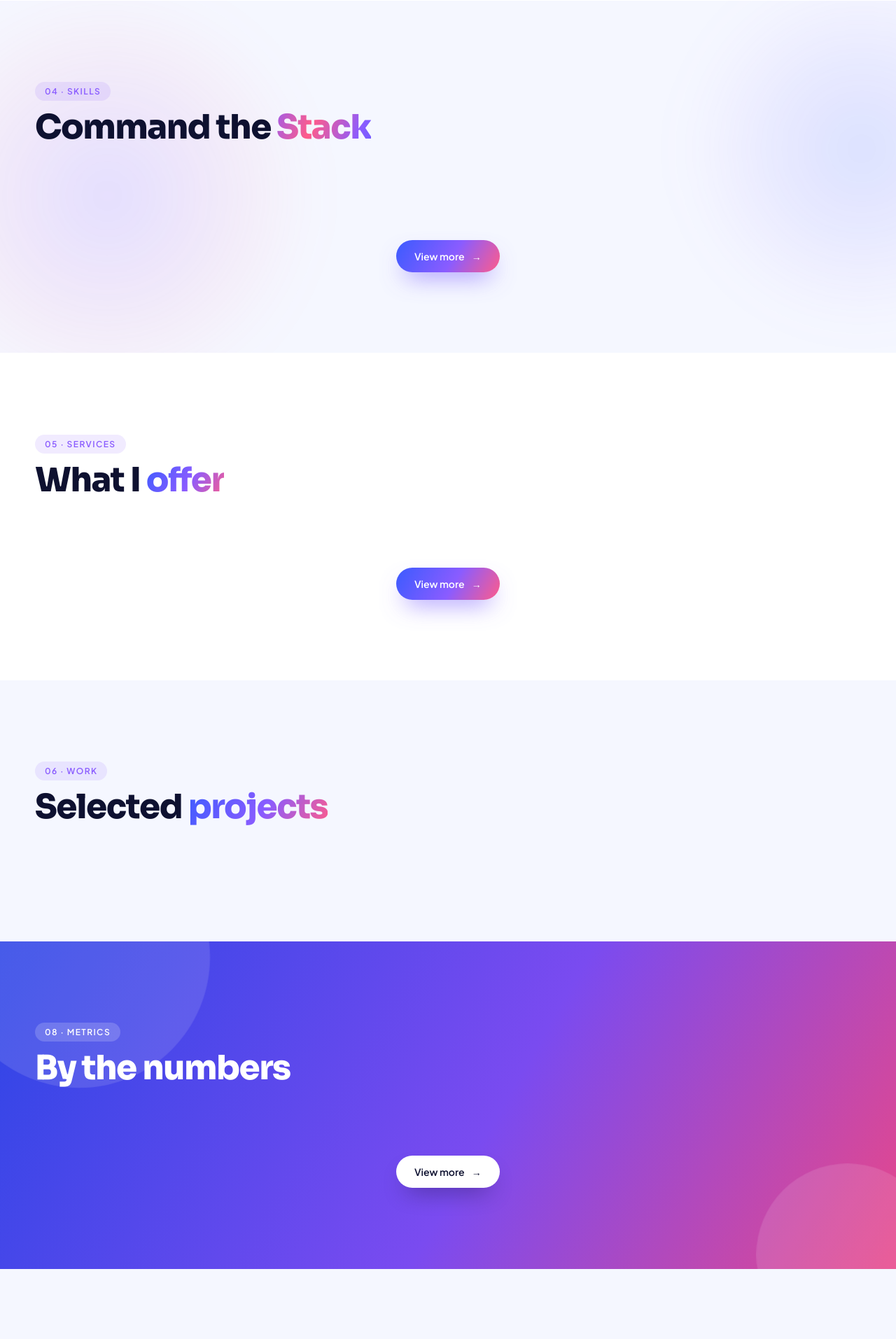
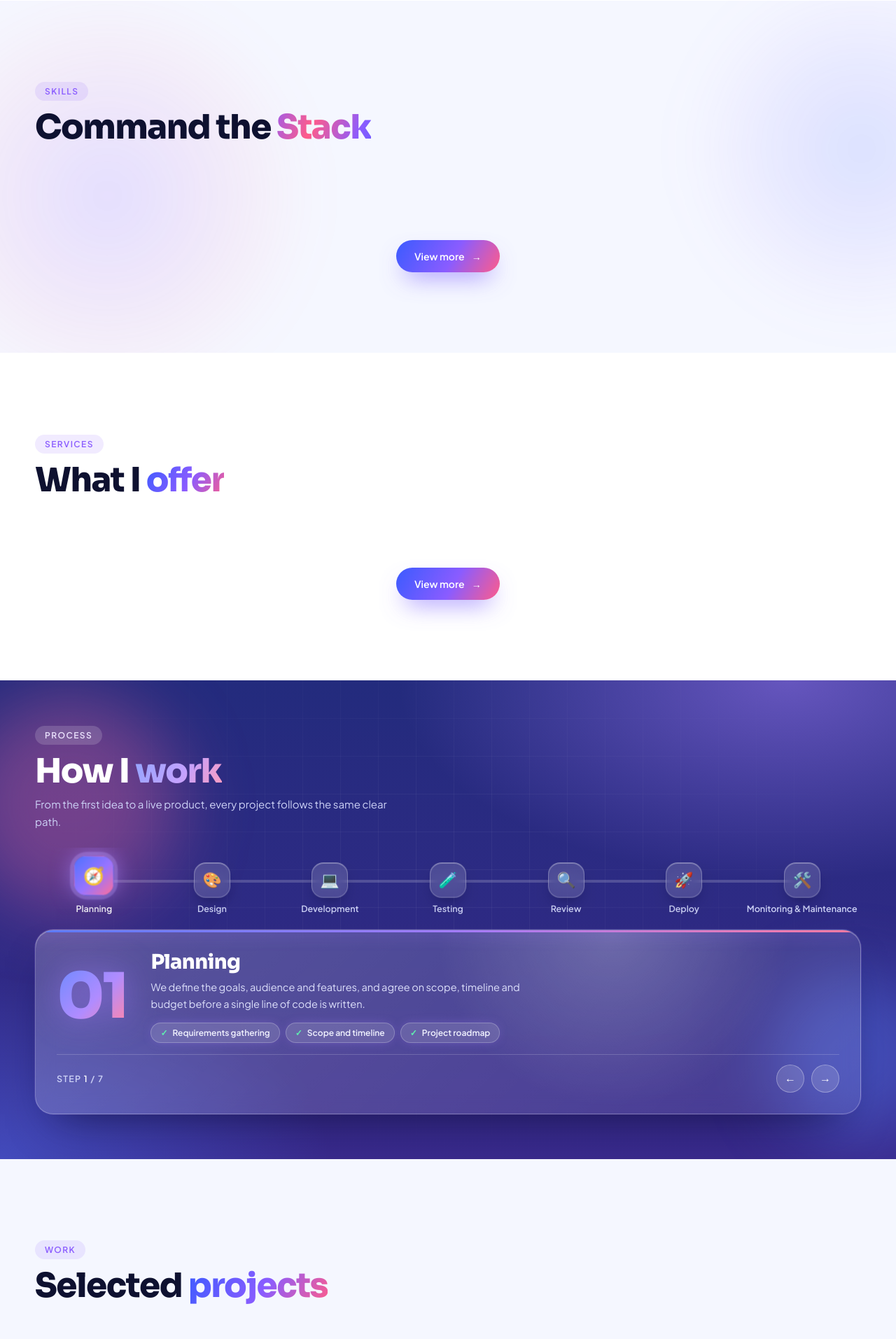
Before and after one commit to musfira100-dev/portfolio, a Django app: template portfolio/templates/portfolio/index.html in a window 1280 px wide. Shown: the part 1944-3857 px from the top of the page at 70% size. Run offline with Django 5.2, Linux system fonts and the light colour scheme; the template is opened without the code that fills it: values that come from a table or form of the project are taken from there, others are empty; data comes from the database, SQL or seed files in the repository.

Commit message:
Compact lighter process section

```diff
--- /dev/null
+++ b/portfolio/templates/portfolio/_process.html
@@ -0,0 +1,164 @@
+{# Process section: admin > Process steps se edit hota hai #}
+{% if process_steps %}
+<style>
+.pr{--pr-n:{{ process_steps|length }};position:relative;overflow:hidden;color:#eef0ff;background:radial-gradient(900px 460px at 88% 0,rgba(168,128,255,.50),transparent 62%),radial-gradient(760px 420px at 0 100%,rgba(80,120,255,.42),transparent 62%),linear-gradient(180deg,#232b7d,#392a8c)}
+.pr::before{content:"";position:absolute;inset:0;pointer-events:none;background-image:linear-gradient(rgba(255,255,255,.06) 1px,transparent 1px),linear-gradient(90deg,rgba(255,255,255,.06) 1px,transparent 1px);background-size:54px 54px;-webkit-mask-image:radial-gradient(ellipse at 50% 40%,#000,transparent 72%);mask-image:radial-gradient(ellipse at 50% 40%,#000,transparent 72%)}
+.pr-orb{position:absolute;border-radius:50%;pointer-events:none;filter:blur(46px);animation:prFloat 14s ease-in-out infinite}
+.pr-orb.a{width:280px;height:280px;left:-80px;top:10%;background:rgba(255,110,160,.34)}
+.pr-orb.b{width:240px;height:240px;right:-60px;bottom:4%;background:rgba(90,130,255,.40);animation-delay:-7s}
+@keyframes prFloat{50%{transform:translate(40px,-34px) scale(1.12)}}
+.pr .c{position:relative;z-index:1}
+.pr.s{padding:clamp(40px,5vw,64px) 0}
+.pr .sh{margin-bottom:clamp(14px,2vw,24px)}
+.pr .title{color:#fff}
+.pr .title .g{background:linear-gradient(120deg,#8fa6ff,#c3a2ff 55%,#ff9cbc);-webkit-background-clip:text;background-clip:text;-webkit-text-fill-color:transparent}
+.pr .eyebrow{background:rgba(255,255,255,.16);color:#ece4ff}
+.pr-lede{max-width:520px;margin-top:8px;color:#cdd2f6}
+
+.pr-rail{position:relative;overflow-x:auto;overflow-y:hidden;padding:20px 0 2px;scrollbar-width:none}
+.pr-rail::-webkit-scrollbar{display:none}
+.pr-rail-in{position:relative;display:flex;min-width:max(100%,calc(var(--pr-n) * 92px))}
+.pr-line{position:absolute;top:26px;left:calc(50% / var(--pr-n));right:calc(50% / var(--pr-n));height:4px;border-radius:4px;background:rgba(255,255,255,.18)}
+.pr-fill{display:block;height:100%;width:0;border-radius:4px;background:linear-gradient(90deg,#5b7bff,#a07bff,#ff7aa0);box-shadow:0 0 18px rgba(168,128,255,.9);transition:width .7s cubic-bezier(.16,1,.3,1)}
+.pr-node{position:relative;flex:1;min-width:0;display:flex;flex-direction:column;align-items:center;gap:8px;padding:0 4px;border:0;background:none;cursor:pointer;color:#cdd2f6;font:600 12.5px/1.25 var(--body);text-align:center;transition:color .3s}
+.pr-ico{position:relative;width:52px;height:52px;border-radius:17px;display:grid;place-items:center;font-size:22px;font-style:normal;background:rgba(255,255,255,.14);border:1px solid rgba(255,255,255,.28);backdrop-filter:blur(10px);-webkit-backdrop-filter:blur(10px);box-shadow:0 12px 24px -12px rgba(10,10,50,.7),inset 0 1px 0 rgba(255,255,255,.3);transform:perspective(500px) rotateX(14deg);transition:transform .5s cubic-bezier(.16,1,.3,1),background .4s,box-shadow .4s,border-color .4s}
+.pr-node:hover .pr-ico{transform:perspective(500px) rotateX(0) translateY(-5px)}
+.pr-node.done .pr-ico{border-color:rgba(190,160,255,.8);background:rgba(168,128,255,.32)}
+.pr-node.on{color:#fff}
+.pr-node.on .pr-ico{background:linear-gradient(135deg,#4f72ff,#9a74ff 55%,#ff6f9c);border-color:transparent;transform:perspective(500px) rotateX(0) translateY(-6px) scale(1.1);box-shadow:0 0 0 5px rgba(190,160,255,.28),0 0 30px rgba(168,128,255,.85),0 18px 34px -14px rgba(10,10,50,.8)}
+.pr-node:focus-visible{outline:2px solid #c9b3ff;outline-offset:4px;border-radius:14px}
+
+.pr-stage{perspective:1400px;margin-top:20px}
+.pr-panel{position:relative;transform-style:preserve-3d;transition:transform .25s ease-out;will-change:transform;border-radius:26px;padding:clamp(18px,2.6vw,30px);background:linear-gradient(135deg,rgba(255,255,255,.20),rgba(255,255,255,.08));border:1px solid rgba(255,255,255,.26);backdrop-filter:blur(14px);-webkit-backdrop-filter:blur(14px);box-shadow:0 30px 60px -30px rgba(10,10,50,.7),0 0 0 1px rgba(168,128,255,.16),inset 0 1px 0 rgba(255,255,255,.3);overflow:hidden}
+.pr-panel::before{content:"";position:absolute;inset:0;pointer-events:none;background:radial-gradient(420px circle at var(--mx,70%) var(--my,0%),rgba(255,255,255,.20),transparent 60%)}
+.pr-panel::after{content:"";position:absolute;left:0;right:0;top:0;height:3px;background:linear-gradient(90deg,#5b7bff,#a07bff,#ff7aa0);box-shadow:0 0 22px rgba(168,128,255,.9)}
+.pr-cards{position:relative;display:grid}
+.pr-card{grid-area:1/1;display:grid;grid-template-columns:auto 1fr;gap:clamp(16px,3vw,36px);align-items:center;opacity:0;visibility:hidden;transform:translateZ(-60px) rotateY(10deg);transition:opacity .5s ease,transform .7s cubic-bezier(.16,1,.3,1),visibility 0s .5s}
+.pr-card.on{opacity:1;visibility:visible;transform:none;transition:opacity .5s ease .1s,transform .7s cubic-bezier(.16,1,.3,1) .1s,visibility 0s}
+.pr-big{font:800 clamp(3.4rem,7.5vw,5.6rem)/.9 var(--head);letter-spacing:-.05em;color:transparent;background:linear-gradient(135deg,#6f8aff,#b08cff 55%,#ff86ab);-webkit-background-clip:text;background-clip:text;-webkit-text-fill-color:transparent;filter:drop-shadow(0 0 22px rgba(168,128,255,.6));transform:translateZ(60px)}
+.pr-body{transform:translateZ(30px)}
+.pr-body h3{font:800 clamp(1.3rem,2.4vw,1.8rem)/1.1 var(--head);letter-spacing:-.02em;color:#fff}
+.pr-body p{margin-top:8px;max-width:560px;color:#dde0fb;font-size:14.5px;line-height:1.65}
+.pr-pts{display:flex;flex-wrap:wrap;gap:8px;margin-top:14px;list-style:none}
+.pr-pts li{padding:6px 13px;border-radius:99px;font:600 12px var(--body);color:#f2f3ff;background:rgba(255,255,255,.14);border:1px solid rgba(255,255,255,.24);box-shadow:0 0 16px -6px rgba(168,128,255,.7)}
+.pr-pts li::before{content:"✓";margin-right:7px;color:#5ff0b0}
+.pr-ctl{position:relative;display:flex;align-items:center;justify-content:space-between;gap:14px;margin-top:16px;padding-top:14px;border-top:1px solid rgba(255,255,255,.18)}
+.pr-count{font:600 12.5px var(--body);letter-spacing:.1em;text-transform:uppercase;color:#cdd2f6}
+.pr-count b{color:#fff}
+.pr-btns{display:flex;gap:10px}
+.pr-btn{width:40px;height:40px;border-radius:50%;border:1px solid rgba(255,255,255,.3);background:rgba(255,255,255,.14);color:#fff;font-size:16px;cursor:pointer;transition:transform .25s,background .25s,box-shadow .25s}
+.pr-btn:hover{transform:translateY(-3px);background:linear-gradient(135deg,#4f72ff,#9a74ff 55%,#ff6f9c);box-shadow:0 0 24px rgba(168,128,255,.8)}
+@media(max-width:720px){
+  .pr-card{grid-template-columns:1fr;gap:6px}
+  .pr-big{font-size:clamp(2.8rem,15vw,4rem)}
+  .pr-node{font-size:11.5px}
+  .pr-ico{width:48px;height:48px;font-size:20px}
+  .pr-line{top:24px}
+}
+@media(prefers-reduced-motion:reduce){.pr-orb{animation:none}.pr-card,.pr-card.on,.pr-fill,.pr-ico,.pr-panel{transition:none}}
+</style>
+
+<section class="s pr" id="process">
+    <span class="pr-orb a"></span><span class="pr-orb b"></span>
+    <div class="c">
+        <div class="sh rv"><div>
+            <span class="eyebrow">Process</span>
+            <h2 class="title">How I <span class="g">work</span></h2>
+            <p class="pr-lede">From the first idea to a live product, every project follows the same clear path.</p>
+        </div></div>
+
+        <div class="rv">
+            <div class="pr-rail" id="pr-rail"><div class="pr-rail-in">
+                <span class="pr-line"><i class="pr-fill" id="pr-fill"></i></span>
+                {% for s in process_steps %}
+                <button type="button" class="pr-node{% if forloop.first %} on{% endif %}" data-i="{{ forloop.counter0 }}"{% if forloop.first %} aria-current="step"{% endif %}>
+                    <span class="pr-ico">{% if s.icon %}{{ s.icon }}{% else %}{{ forloop.counter }}{% endif %}</span>
+                    <span>{{ s.title }}</span>
+                </button>
+                {% endfor %}
+            </div></div>
+
+            <div class="pr-stage">
+                <div class="pr-panel" id="pr-panel">
+                    <div class="pr-cards">
+                        {% for s in process_steps %}
+                        <article class="pr-card{% if forloop.first %} on{% endif %}" data-i="{{ forloop.counter0 }}">
+                            <div class="pr-big">{{ forloop.counter|stringformat:"02d" }}</div>
+                            <div class="pr-body">
+                                <h3>{{ s.title }}</h3>
+                                <p>{{ s.description|linebreaksbr }}</p>
+                                {% if s.point_list %}<ul class="pr-pts">{% for pt in s.point_list %}<li>{{ pt }}</li>{% endfor %}</ul>{% endif %}
+                            </div>
+                        </article>
+                        {% endfor %}
+                    </div>
+                    <div class="pr-ctl">
+                        <span class="pr-count">Step <b id="pr-cur">1</b> / {{ process_steps|length }}</span>
+                        <div class="pr-btns">
+                            <button type="button" class="pr-btn" id="pr-prev" aria-label="Previous step">←</button>
+                            <button type="button" class="pr-btn" id="pr-next" aria-label="Next step">→</button>
+                        </div>
+                    </div>
+                </div>
+            </div>
+        </div>
+    </div>
+</section>
+
+<script>
+(function () {
+    var root = document.getElementById('process');
+    if (!root) return;
+    var nodes = [].slice.call(root.querySelectorAll('.pr-node'));
+    var cards = [].slice.call(root.querySelectorAll('.pr-card'));
+    var fill = document.getElementById('pr-fill'), cur = document.getElementById('pr-cur');
+    var rail = document.getElementById('pr-rail'), panel = document.getElementById('pr-panel');
+    var n = nodes.length, i = 0, timer = null, stopped = false;
+    var calm = matchMedia('(prefers-reduced-motion: reduce)').matches;
+    var fine = matchMedia('(hover: hover) and (pointer: fine)').matches;
+
+    function go(k) {
+        i = (k + n) % n;
+        nodes.forEach(function (el, j) {
+            el.classList.toggle('on', j === i);
+            el.classList.toggle('done', j < i);
+            if (j === i) el.setAttribute('aria-current', 'step'); else el.removeAttribute('aria-current');
+        });
+        cards.forEach(function (el, j) { el.classList.toggle('on', j === i); });
+        fill.style.width = (n > 1 ? (i / (n - 1)) * 100 : 0) + '%';
+        cur.textContent = i + 1;
+        if (rail.scrollWidth > rail.clientWidth + 2) {
+            rail.scrollTo({ left: nodes[i].offsetLeft - (rail.clientWidth - nodes[i].offsetWidth) / 2, behavior: 'smooth' });
+        }
+    }
+    function stop() { stopped = true; clearInterval(timer); }
+    function user(k) { stop(); go(k); }
+
+    nodes.forEach(function (el, j) { el.addEventListener('click', function () { user(j); }); });
+    document.getElementById('pr-prev').addEventListener('click', function () { user(i - 1); });
+    document.getElementById('pr-next').addEventListener('click', function () { user(i + 1); });
+    go(0);
+
+    if (fine && !calm) {
+        panel.addEventListener('pointermove', function (e) {
+            var r = panel.getBoundingClientRect(), x = (e.clientX - r.left) / r.width, y = (e.clientY - r.top) / r.height;
+            panel.style.transform = 'rotateY(' + ((x - .5) * 7).toFixed(2) + 'deg) rotateX(' + ((.5 - y) * 5).toFixed(2) + 'deg)';
+            panel.style.setProperty('--mx', (x * 100).toFixed(1) + '%');
+            panel.style.setProperty('--my', (y * 100).toFixed(1) + '%');
+        });
+        panel.addEventListener('pointerleave', function () { panel.style.transform = ''; });
+    }
+
+    if (!calm && 'IntersectionObserver' in window && n > 1) {
+        var hover = false;
+        panel.addEventListener('pointerenter', function () { hover = true; });
+        panel.addEventListener('pointerleave', function () { hover = false; });
+        new IntersectionObserver(function (es, obs) {
+            if (!es[0].isIntersecting || stopped) return;
+            obs.disconnect();
+            timer = setInterval(function () { if (!hover && !stopped) go(i + 1); }, 4800);
+        }, { threshold: .35 }).observe(root);
+    }
+})();
+</script>
+{% endif %}
--- a/portfolio/templates/portfolio/index.html
+++ b/portfolio/templates/portfolio/index.html
@@ -2564,7 +2564,7 @@
 <!-- ================= ABOUT ================= -->
 <section class="s" id="about">
     <div class="c">
-        <div class="sh rv"><div><span class="eyebrow">02 · Manifesto</span><h2 class="title">A little <span class="g">about me</span></h2></div></div>
+        <div class="sh rv"><div><span class="eyebrow">Manifesto</span><h2 class="title">A little <span class="g">about me</span></h2></div></div>
         <div class="bento">
             <div class="card bs rv tilt" style="--i:0"><p>{{ profile.bio }}</p></div>
             <div class="card bq rv tilt" style="--i:1"><p>“{{ profile.manifesto_quote }}”</p></div>
@@ -2578,7 +2578,7 @@
 <!-- ================= TIMELINE ================= -->
 <section class="s" id="timeline" style="background:#fff">
     <div class="c">
-        <div class="sh rv"><div><span class="eyebrow">03 · Timeline</span><h2 class="title">My <span class="g">journey</span></h2></div></div>
+        <div class="sh rv"><div><span class="eyebrow">Timeline</span><h2 class="title">My <span class="g">journey</span></h2></div></div>
         <div class="tl" id="tl">
             <div class="tl-line"><i class="tl-fill"></i></div>
             {% for e in entries %}
@@ -2599,7 +2599,7 @@
 
         <div class="sh rv">
             <div>
-                <span class="eyebrow">04 · Skills</span>
+                <span class="eyebrow">Skills</span>
                 <h2 class="title">Command the <span class="g">Stack</span></h2>
             </div>
         </div>
@@ -2797,7 +2797,7 @@
 <!-- ================= SERVICES ================= -->
 <section class="s" id="services" style="background:#fff">
     <div class="c">
-        <div class="sh rv"><div><span class="eyebrow">05 · Services</span><h2 class="title">What I <span class="g">offer</span></h2></div></div>
+        <div class="sh rv"><div><span class="eyebrow">Services</span><h2 class="title">What I <span class="g">offer</span></h2></div></div>
         <div class="g3">
             {% for n, s in services %}
             <div class="card sv rv tilt" style="--i:{{ forloop.counter0 }}">
@@ -2810,10 +2810,13 @@
     </div>
 </section>
 
+<!-- ================= PROCESS ================= -->
+{% include 'portfolio/_process.html' %}
+
 <!-- ================= WORK ================= -->
 <section class="s" id="work">
     <div class="c">
-        <div class="sh rv"><div><span class="eyebrow">06 · Work</span><h2 class="title">Selected <span class="g">projects</span></h2></div></div>
+        <div class="sh rv"><div><span class="eyebrow">Work</span><h2 class="title">Selected <span class="g">projects</span></h2></div></div>
         <div class="pj-grid">
             {% for n, p in projects %}
             <a class="pj rv" style="--i:{{ forloop.counter0 }}" href="{% url 'portfolio:project_detail' p.pk %}">
@@ -2830,7 +2833,7 @@
 <!-- ================= STATS ================= -->
 <section class="s band" id="stats">
     <div class="c">
-        <div class="sh rv"><div><span class="eyebrow">08 · Metrics</span><h2 class="title">By the numbers</h2></div></div>
+        <div class="sh rv"><div><span class="eyebrow">Metrics</span><h2 class="title">By the numbers</h2></div></div>
         <div class="stg">
             {% for label, value, suffix, caption in stats %}
             <div class="sbox rv" style="--i:{{ forloop.counter0 }}">
@@ -2846,7 +2849,7 @@
 <!-- ================= CONTACT ================= -->
 <section class="s" id="contact">
     <div class="c">
-        <div class="sh rv"><div><span class="eyebrow">10 · Contact</span></div></div>
+        <div class="sh rv"><div><span class="eyebrow">Contact</span></div></div>
         <div class="ctg">
             <div class="rv">
                 <h2 class="big">Have an idea?<br><span class="g">Let’s build it.</span></h2>
--- a/portfolio/views.py
+++ b/portfolio/views.py
@@ -11,6 +11,7 @@ from django.views.decorators.http import require_POST
 
 from .models import (
     ContactMessage,
+    ProcessStep,
     Project,
     Service,
     SiteProfile,
@@ -83,6 +84,7 @@ def index(request):
         "entries": TimelineEntry.objects.all(),
         "groups": list(groups.items()),
         "services": list(enumerate(Service.objects.filter(is_published=True), 1)),
+        "process_steps": list(ProcessStep.objects.filter(is_published=True)),
         "projects": list(enumerate(Project.objects.filter(is_published=True), 1)),
         "stats": _stats(p),
         "keywords": [k.strip() for k in p.hero_keywords.split("•") if k.strip()],
```
Also changed, not shown: portfolio/admin.py (+8 -0 lines), portfolio/models.py (+24 -0 lines), portfolio/migrations/0009_processstep.py (added), portfolio/migrations/0010_process_defaults.py (added).
